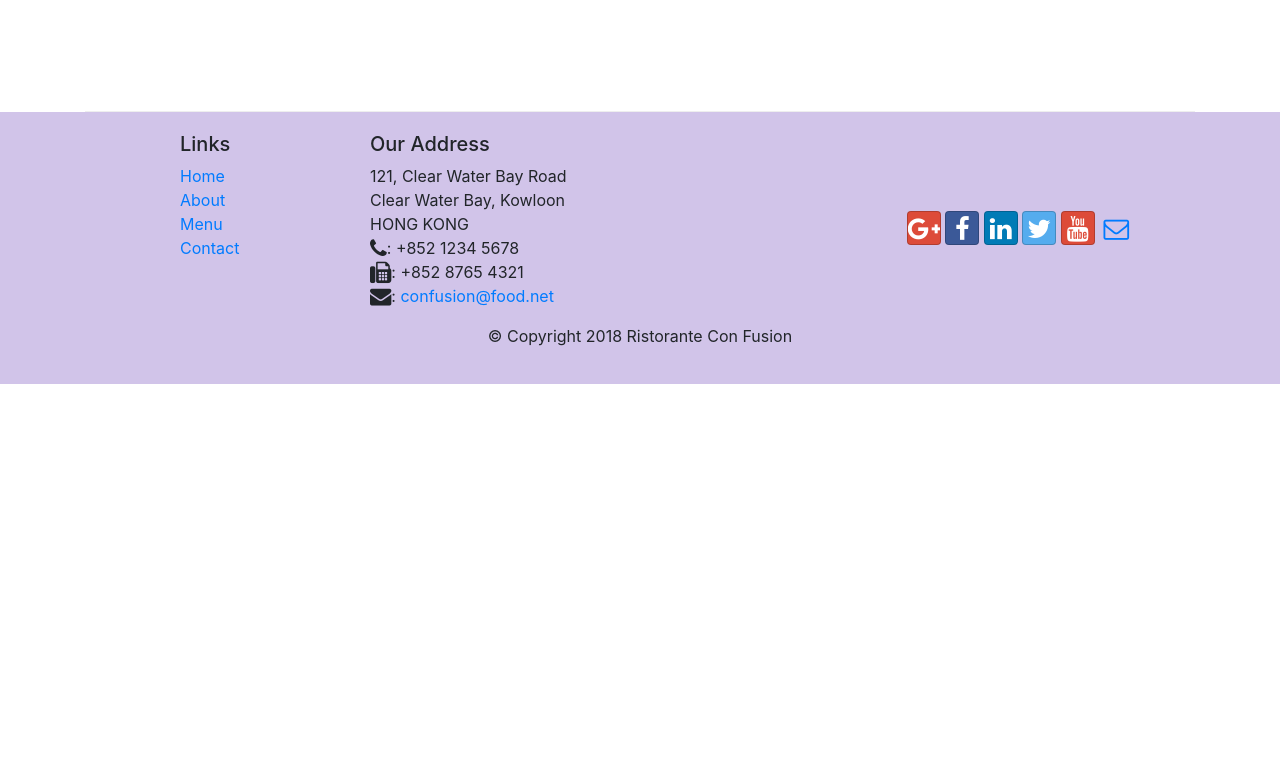
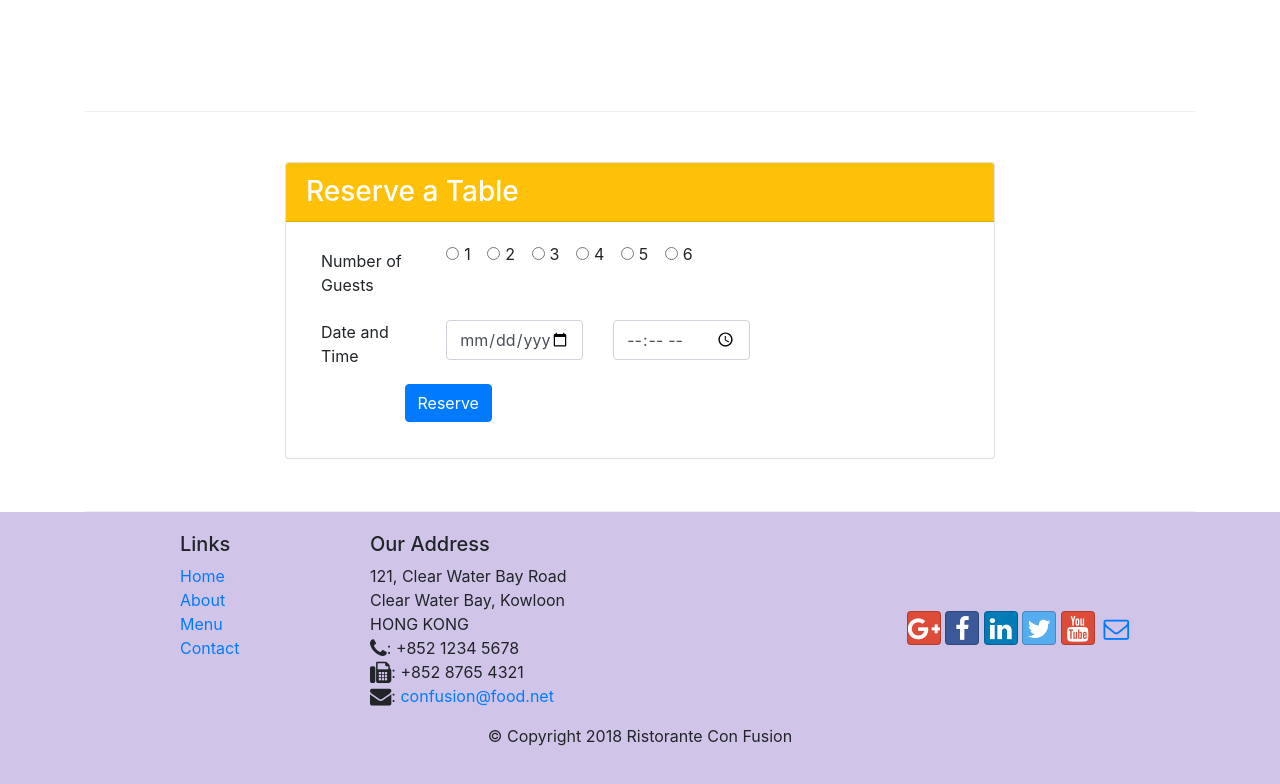
Before and after one commit to pnalin/bootstrap, a website: page index.html in a window 1280 px wide. Shown: the part 1422-2206 px from the top of the page. Before the commit the page ends 1806 px from the top, so only its background shows below. Drawn offline with nearby package versions, Linux system fonts and the light colour scheme.

Commit message:
assignment2

```diff
--- a/index.html
+++ b/index.html
@@ -28,7 +28,7 @@
             <li class="nav-item active"><a class="nav-link" href="#"><span class="fa fa-home fa-lg"></span> Home</a></li>
             <li class="nav-item"><a class="nav-link" href="./aboutus.html"><span class="fa fa-info fa-lg"></span> About</a></li>
             <li class="nav-item"><a class="nav-link" href="#"><span class="fa fa-list fa-lg"></span> Menu</a></li>
-            <li class="nav-item"><a class="nav-link" href="#"><span class="fa fa-address-card fa-lg"></span> Contact</a></li>
+            <li class="nav-item"><a class="nav-link" href="./contactus.html"><span class="fa fa-address-card fa-lg"></span> Contact</a></li>
         </ul>
     </div>
 </div>
@@ -43,6 +43,11 @@
                 <div class="col-12 col-sm align-self-center">
                     <img src="img/logo.png" class="img-fluid">
                 </div>
+                <div class="col-12 col-sm align-self-center"">
+                    <a class="btn btn-warning btn-block" href="#reservetable">Reserve Table</a>
+
+                </div>
+
             </div>
         </div>
     </header>
@@ -69,8 +74,14 @@
                 <h3>This Month's Promotions</h3>
             </div>
             <div class="col col-sm col-md">
-                <h2>Weekend Grand Buffet</h2>
-                <p>Featuring mouthwatering combinations with a choice of five different salads, six enticing appetizers, six main entrees and five choicest desserts. Free flowing bubbly and soft drinks. All for just $19.99 per person </p>
+                <div class="media">
+                    <div class="media-body">
+                        <h2 class="mt-0">Weekend Grand Buffet <span class="badge badge-danger">NEW</span></h2>
+                        <p>Featuring mouthwatering combinations with a choice of five different salads, six enticing appetizers, six main entrees and five choicest desserts. Free flowing bubbly and soft drinks. All for just $19.99 per person </p>
+                    </div>
+                    <img class="d-flex ml-3 img-thumbnail aligb-self-center" src="img/buffet.png" alt="buffet">
+                </div>
+
             </div>
         </div>
 
@@ -90,6 +101,81 @@
 
             </div>
         </div>
+
+        <div class="row row-content" id="reservetable">
+            <div class="col-2">
+
+            </div>
+            <div class="col-8" >
+                <div class="card">
+                    <h3 class="card-header bg-warning text-white">Reserve a Table</h3>
+                    <div class="card-body">
+                        <div class="col-12 col-md-9">
+                            <form>
+                                <fieldset class="form-group">
+                                    <div class="row">
+                                        <div class="col-12 col-sm-3">
+                                            <legend class="col-form-label">Number of Guests</legend>
+                                        </div>
+                                        <div class="col-12 col-sm-9">
+                                            <div class="form-check form-check-inline">
+                                                <input class="form-check-input" type="radio" name="inlineRadioOptions" id="inlineRadio1" value="option1">
+                                                <label class="form-check-label" for="inlineRadio1">1</label>
+                                            </div>
+                                            <div class="form-check form-check-inline">
+                                                <input class="form-check-input" type="radio" name="inlineRadioOptions" id="inlineRadio2" value="option2">
+                                                <label class="form-check-label" for="inlineRadio2">2</label>
+                                            </div>
+                                            <div class="form-check form-check-inline">
+                                                <input class="form-check-input" type="radio" name="inlineRadioOptions" id="inlineRadio3" value="option3" >
+                                                <label class="form-check-label" for="inlineRadio3">3</label>
+                                            </div>
+                                            <div class="form-check form-check-inline">
+                                                <input class="form-check-input" type="radio" name="inlineRadioOptions" id="inlineRadio4" value="option4" >
+                                                <label class="form-check-label" for="inlineRadio4">4</label>
+                                            </div>
+                                            <div class="form-check form-check-inline">
+                                                <input class="form-check-input" type="radio" name="inlineRadioOptions" id="inlineRadio5" value="option5" >
+                                                <label class="form-check-label" for="inlineRadio5">5</label>
+                                            </div>
+                                            <div class="form-check form-check-inline">
+                                                <input class="form-check-input" type="radio" name="inlineRadioOptions" id="inlineRadio6" value="option6" >
+                                                <label class="form-check-label" for="inlineRadio6">6</label>
+                                            </div>
+                                        </div>
+
+                                    </div>
+                                </fieldset>
+
+
+                                <div class="form-group row">
+                                    <div class="col-12 col-sm-3">
+                                        <label class="form-check-label" for="datepart">Date and Time</label>
+                                    </div>
+                                    <div class="col-12 col-sm-4">
+                                        <input type="date" class="form-control" id="datepart" name="datepart" placeholder="Date">
+                                    </div>
+                                    <div class="col-12 col-sm-4">
+                                        <input type="time" class="form-control" id="timepart" name="timepart" placeholder="Time">
+                                    </div>
+
+
+
+                                </div>
+                                <div class="form-group row">
+                                    <div class="offset-md-2 col-md-10">
+                                        <button type="button" class="btn btn-primary"> Reserve</button>
+                                    </div>
+                                </div>
+                            </form>
+                        </div>
+                    </div>
+                </div>
+            </div>
+            <div class="col-2">
+
+            </div>
+        </div>
     </div>
 
     <footer class="footer">
@@ -101,7 +187,7 @@
                         <li><a href="#">Home</a></li>
                         <li><a href="./aboutus.html">About</a></li>
                         <li><a href="#">Menu</a></li>
-                        <li><a href="#">Contact</a></li>
+                        <li><a href="./contactus.html">Contact</a></li>
                     </ul>
                 </div>
                 <div class="col-7 col-sm-5">
```
Also changed, not shown: aboutus.html (+2 -2 lines), contactus.html (+3 -3 lines).
